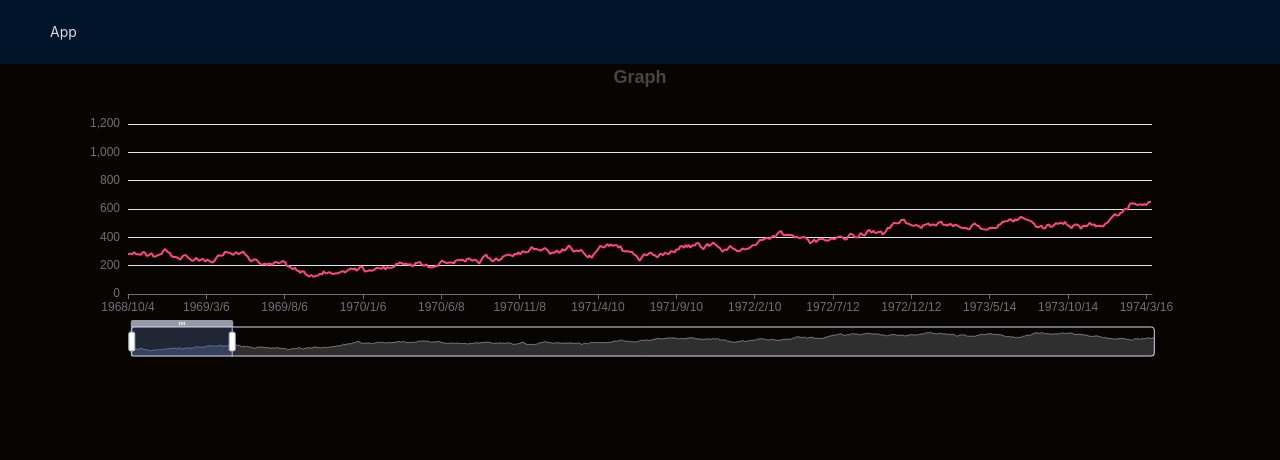
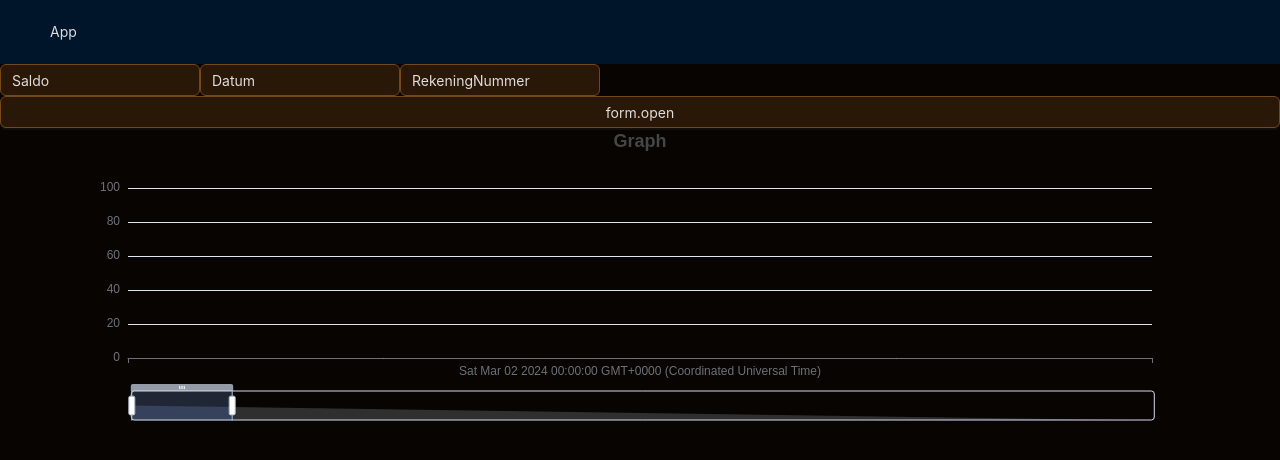
Before and after one commit to kevhauma/MoneyMosaic, a Next.js app: page /data in a window 1280 px wide. Shown: the top 460 px of the page. Built offline with nearby package versions, Linux system fonts and the light colour scheme.

Commit message:
read files + parse

```diff
--- a/src/feature-data-content/DataContent.tsx
+++ b/src/feature-data-content/DataContent.tsx
@@ -1,19 +1,25 @@
 'use client'
+import { AccountHistoryEntryType } from '@/types';
+import { Flex } from 'antd';
 import ReactECharts from 'echarts-for-react';
-let base = +new Date(1968, 9, 3);
-let oneDay = 24 * 3600 * 1000;
-let date:string[] = [];
-let data = [Math.random() * 300];
-for (let i = 1; i < 20000; i++) {
-  var now = new Date((base += oneDay));
-  date.push([now.getFullYear(), now.getMonth() + 1, now.getDate()].join('/'));
-  data.push(Math.round((Math.random() - 0.5) * 20 + data[i - 1]));
+import { useState } from 'react';
+import { ReadData } from './ReadData';
+
+export const DataContent = ()=>{
+const [data,setData] = useState<AccountHistoryEntryType[]>([{amount:100,date:new Date(2024,2,2),account:'default'}])
+
+const onReady = (historyEntries: AccountHistoryEntryType[]) => {
+  console.log(historyEntries)
+  setData(historyEntries.sort((a,b)=>a.date > b.date ? 1 : -1))
 }
 
-export const DataContent = ()=>{
-// Draw the chart
+
+const dates = data.map(entry=>entry.date)
+const amounts = data.map(entry=>entry.amount)
+
+console.log(dates,amounts)
+
 const options = {
-
     title: {
       left: 'center',
       text: 'Graph'
@@ -21,12 +27,11 @@ const options = {
 
     xAxis: {
       type: 'category',
-      boundaryGap: false,
-      data: date
+      boundaryGap: true,
+      data: dates
     },
     yAxis: {
       type: 'value',
-      boundaryGap: [0, '100%']
     },
     dataZoom: [
       {
@@ -48,12 +53,15 @@ const options = {
         itemStyle: {
           color: 'rgb(255, 70, 131)'
         },
-        data: data
+        data: amounts
       }
     ]
   };
 
 
-return <ReactECharts option={options} />
+return <Flex vertical>
+  <ReadData onReady={onReady} />
+   <ReactECharts option={options} />
+   </Flex>
 
 }
--- /dev/null
+++ b/src/feature-data-content/ReadData.tsx
@@ -0,0 +1,53 @@
+import { OpenFilesButton } from "@/feature-open-files"
+import { Autocomplete } from "@/libs/ui";
+import { csvToArray } from "@/libs/utils/csvReader";
+import { AccountHistoryEntryType } from "@/types";
+import { Flex } from "antd";
+import { useState } from "react";
+
+
+type Props = {
+    onReady: (p1:AccountHistoryEntryType[])=>void;
+}
+
+export const ReadData = ({onReady}:Props) => {
+    const [fieldLegend,setFieldLegend] = useState( ["Saldo","Datum","RekeningNummer"])
+
+    const [amountField,setAmountField] = useState("Saldo")
+    const [dateField,setDateField] = useState("Datum")
+    const [accountField,setAccountField] = useState("RekeningNummer")
+
+    const convertData = (csvs:string[]) => {
+        const csvObjects = csvs.flatMap(csv=>{
+            const {legend, list} =csvToArray(csv,{delimiter:';',header:true})
+            setFieldLegend(legend)
+            return list
+        })
+
+
+        const mappedObjects = csvObjects.map(obj=>({
+            amount: parseInt(obj[amountField]),
+            date: new Date(stringToDate(obj[dateField])),
+            account: obj[accountField],
+        }))
+
+        onReady(mappedObjects)
+    }
+    const legendOptions = fieldLegend.map(legend=>({value:legend,label:legend}))
+    return<Flex vertical>
+         <Flex>
+            <Autocomplete placeholder="AmountField" options={legendOptions} value={amountField} onChange={setAmountField}/>
+            <Autocomplete placeholder="DateField" options={legendOptions}  value={dateField} onChange={setDateField}/>
+            <Autocomplete placeholder="AccountField" options={legendOptions}  value={accountField} onChange={setAccountField}/>
+          </Flex>
+         <OpenFilesButton fileTypes={["csv"]} onOpen={convertData} />
+    </Flex>
+}
+
+
+
+
+const stringToDate = (str:string) => {
+    const [day,month,year] = str.split("/").map(v=>parseInt(v))
+    return new Date(year,month-1,day)
+}
--- /dev/null
+++ b/src/feature-open-files/index.ts
@@ -0,0 +1 @@
+export * from './readFiles'
--- /dev/null
+++ b/src/feature-open-files/readFiles.tsx
@@ -0,0 +1,38 @@
+import { Button, ButtonProps } from 'antd';
+import { useTranslation } from 'react-i18next';
+
+type Props = ButtonProps & {
+  onOpen: (p1: string[]) => void;
+  fileTypes: Array<string>;
+};
+
+export const OpenFilesButton = ({
+  onOpen,
+  fileTypes,
+  ...buttonProps
+}: Props) => {
+  const { t } = useTranslation();
+
+  const onClick = () => {
+    const inputElement = document.createElement('input');
+    inputElement.type = 'file';
+    inputElement.accept = fileTypes.join(',');
+    inputElement.multiple = true;
+    inputElement.addEventListener('change', async (event) => {
+        const fileReadPromises = Array.from(inputElement.files||[]).map(file=>file.text())
+      const texts = await Promise.all(fileReadPromises)
+      onOpen(texts);
+    });
+
+    inputElement.click();
+  };
+
+  return (
+    <Button
+      onClick={onClick}
+      {...buttonProps}
+    >
+      {t('form.open')}
+    </Button>
+  );
+};
--- a/src/libs/ui/components/inputs/AutoComplete.tsx
+++ b/src/libs/ui/components/inputs/AutoComplete.tsx
@@ -7,6 +7,7 @@ export const Autocomplete = ({
 }: AntAutocompleteProps) => {
   return (
     <AntAutocomplete
+      style={{ width: 200 }}
       {...props}
     />
   );
--- /dev/null
+++ b/src/libs/utils/csvReader.ts
@@ -0,0 +1,37 @@
+
+type CsvReaderOptions = {
+    header?: boolean,
+    delimiter?: string,
+}
+export const csvToArray =(csvString:string, options?:CsvReaderOptions) => {
+    const hasHeader = options?.header || true;
+    const delimiter = options?.delimiter || ",";
+
+    const lines = csvString.split(/\r|\n/);
+
+    let legend:string[]|undefined;
+
+    if (hasHeader) {
+        const firstline = lines.shift();
+        legend = firstline?.split(delimiter);
+    }
+
+    if(!legend) {
+        legend = lines[0].split(delimiter).map((d, i) => `${i}`);
+    }
+
+    let returnArray: {[k:string]:string}[] = [];
+    lines.forEach(line => {
+        if (!line.trim()) return;
+
+        let newObject:  {[k:string]:string} = {};
+        let data = line.split(delimiter);
+        data.forEach((d, i) => {
+            //@ts-ignore
+            newObject[legend[i]] = d.trim();
+        });
+        returnArray.push(newObject);
+    })
+
+    return {legend, list:returnArray};
+}
--- /dev/null
+++ b/src/types/AccountHistoryEntryType.ts
@@ -0,0 +1,5 @@
+export type AccountHistoryEntryType = {
+    date: Date;
+    amount: number;
+    account: string;
+}
--- /dev/null
+++ b/src/types/index.ts
@@ -0,0 +1 @@
+export * from "./AccountHistoryEntryType"
```
